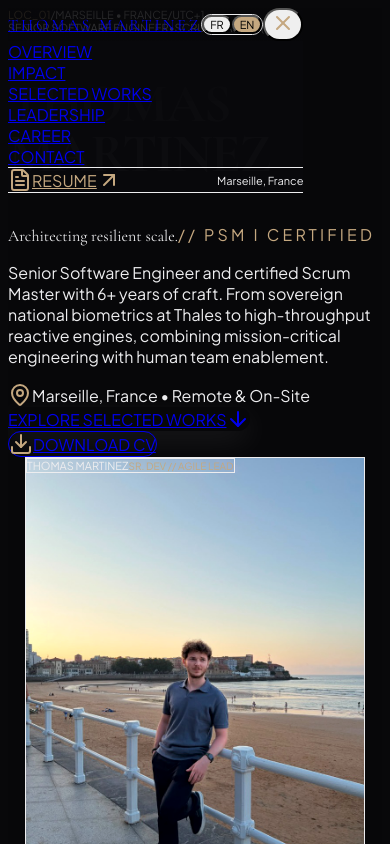
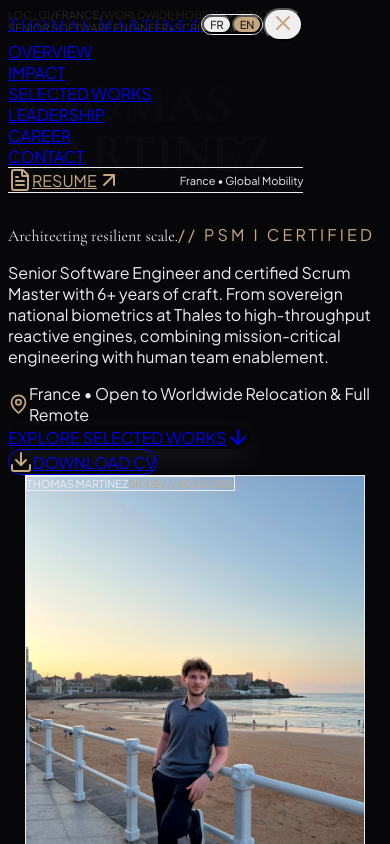
Before and after one commit to ThomsMTZ/website, a Next.js app: page / in a window 390 px wide. Both pictures are taken after a click on the button 283 px from the left and 24 px from the top of the page. Shown: the top 844 px of the page. Built offline with nearby package versions, Linux system fonts and the light colour scheme.

Commit message:
feat(positioning): unlock global mobility and add dynamic localized CV links

```diff
--- a/app/components/v2/ContactSection.jsx
+++ b/app/components/v2/ContactSection.jsx
@@ -69,8 +69,8 @@ const ContactSection = () => {
 
         <p className="text-base sm:text-lg text-zinc-300 font-light leading-relaxed max-w-2xl font-modern">
           {language === 'fr'
-            ? "Disponible pour des opportunités de Senior Software Engineer, Tech Lead ou Scrum Master / Engineering Manager (Marseille, Paris ou Remote)."
-            : 'Available for Senior Software Engineer, Tech Lead, or Scrum Master / Engineering Manager opportunities (Marseille, Paris, or Remote).'}
+            ? "Disponible pour des opportunités de Senior Software Engineer, Tech Lead ou Engineering Manager — Ouvert à la mobilité internationale (relocation monde entier) & Full Remote."
+            : 'Available for Senior Software Engineer, Tech Lead, or Engineering Manager opportunities — Open to Worldwide Relocation & Global Remote.'}
         </p>
       </div>
 
--- a/app/components/v2/Footer.jsx
+++ b/app/components/v2/Footer.jsx
@@ -25,7 +25,7 @@ const Footer = () => {
               Thomas Martinez
             </span>
             <span className="text-xs text-zinc-400 mt-1 font-modern">
-              Senior Software Engineer • Scrum Master PSM I • Marseille, France
+              Senior Software Engineer • Certified Scrum Master (PSM I) • Global Mobility & Remote
             </span>
           </div>
 
@@ -68,7 +68,7 @@ const Footer = () => {
 
         <div className="flex flex-col sm:flex-row items-start sm:items-center justify-between gap-4 pt-6 border-t border-white/[0.04] text-xs text-zinc-500 font-modern">
           <span>© {new Date().getFullYear()} Thomas Martinez. Tous droits réservés.</span>
-          <span className="text-zinc-600">Marseille • Remote • France</span>
+          <span className="text-zinc-500 font-mono text-[11px]">France &bull; Worldwide Relocation &bull; Full Remote</span>
         </div>
       </div>
     </footer>
--- a/app/components/v2/Hero.jsx
+++ b/app/components/v2/Hero.jsx
@@ -29,9 +29,9 @@ const Hero = () => {
         >
           <span className="text-[#c5a880] font-semibold">LOC_01</span>
           <span className="text-zinc-600">/</span>
-          <span>MARSEILLE &bull; FRANCE</span>
+          <span>FRANCE</span>
           <span className="text-zinc-600">/</span>
-          <span className="text-zinc-500">UTC+1</span>
+          <span className="text-[#c5a880] font-medium">WORLDWIDE MOBILITY &bull; REMOTE</span>
         </motion.div>
 
         <motion.div
@@ -92,7 +92,11 @@ const Hero = () => {
             className="mt-5 flex items-center gap-2 text-xs text-zinc-400 font-modern"
           >
             <MapPin className="w-3.5 h-3.5 text-[#c5a880]" />
-            <span>Marseille, France &bull; Remote & On-Site</span>
+            <span>
+              {language === 'fr'
+                ? 'France • Mobilité Internationale (Monde entier) & Full Remote'
+                : 'France • Open to Worldwide Relocation & Full Remote'}
+            </span>
           </motion.div>
 
           {/* Apple-grade Physical Buttons */}
@@ -114,7 +118,7 @@ const Hero = () => {
             </motion.a>
 
             <motion.a
-              href={personalData.resume}
+              href={personalData.resumes?.[language] || personalData.resume}
               target="_blank"
               rel="noopener noreferrer"
               whileHover={{ scale: 1.02 }}
--- a/app/components/v2/Navbar.jsx
+++ b/app/components/v2/Navbar.jsx
@@ -103,7 +103,7 @@ const Navbar = () => {
 
           {/* Resume link */}
           <a
-            href={personalData.resume}
+            href={personalData.resumes?.[language] || personalData.resume}
             target="_blank"
             rel="noopener noreferrer"
             className="btn-tactile hidden sm:inline-flex items-center gap-1.5 px-4 py-1.5 rounded-full text-xs font-modern uppercase tracking-wider text-white bg-white/[0.06] hover:bg-white/[0.12] border border-white/10 hover:border-[#c5a880]/50 transition-all duration-200 shadow-sm"
@@ -142,7 +142,7 @@ const Navbar = () => {
 
           <div className="flex items-center justify-between pt-1">
             <a
-              href={personalData.resume}
+              href={personalData.resumes?.[language] || personalData.resume}
               target="_blank"
               rel="noopener noreferrer"
               className="inline-flex items-center gap-2 text-xs font-modern uppercase tracking-widest text-[#c5a880]"
@@ -151,7 +151,7 @@ const Navbar = () => {
               <span>{t.navbar.resume}</span>
               <ArrowUpRight className="w-3 h-3" />
             </a>
-            <span className="text-[11px] text-zinc-500 font-modern">Marseille, France</span>
+            <span className="text-[11px] text-zinc-400 font-modern">France &bull; Global Mobility</span>
           </div>
         </div>
       )}
--- a/app/layout.js
+++ b/app/layout.js
@@ -24,7 +24,7 @@ export const metadata = {
   metadataBase: new URL('https://thomsmtz.dev'),
   title: 'Thomas Martinez — Senior Software Engineer & Agile Lead (PSM I)',
   description:
-    'Portfolio of Thomas Martinez, a Senior Software Engineer & Certified Scrum Master (PSM I) with 6+ years of experience architecting national biometric platforms (Thales CABIS), high-throughput reactive microservices (Tricentis NeoLoad), and B2B SaaS platforms. Based in Marseille, France.',
+    'Portfolio of Thomas Martinez, Senior Software Engineer & Certified Scrum Master (PSM I) with 6+ years of experience architecting national biometric platforms (Thales CABIS), high-throughput reactive microservices (Tricentis NeoLoad), and B2B SaaS platforms. Open to Worldwide Relocation & Global Remote.',
   keywords: [
     'Thomas Martinez',
     'Senior Software Engineer',
@@ -32,6 +32,8 @@ export const metadata = {
     'PSM I',
     'Tech Lead',
     'Engineering Manager',
+    'Worldwide Relocation',
+    'Remote Engineer',
     'Java 21',
     'Vert.x',
     'PostgreSQL',
@@ -42,8 +44,8 @@ export const metadata = {
     'Biometrics',
     'Thales',
     'Tricentis',
-    'Marseille',
     'France',
+    'Spain',
     'portfolio',
   ],
   authors: [{ name: 'Thomas Martinez', url: 'https://thomsmtz.dev' }],
@@ -57,7 +59,7 @@ export const metadata = {
     url: 'https://thomsmtz.dev',
     title: 'Thomas Martinez — Senior Software Engineer & Agile Lead (PSM I)',
     description:
-      'Portfolio of Thomas Martinez, Senior Software Engineer and certified Scrum Master (PSM I). Expertise in distributed systems, Java 21, Vert.x, PostgreSQL, React, and Agile Team Leadership.',
+      'Portfolio of Thomas Martinez, Senior Software Engineer and certified Scrum Master (PSM I). Distributed systems, Java 21, Vert.x, PostgreSQL, React. Open to Worldwide Relocation & Global Remote.',
     siteName: 'Thomas Martinez Portfolio',
     images: [
       {
--- a/utils/data/personal-data.js
+++ b/utils/data/personal-data.js
@@ -3,14 +3,19 @@ export const personalData = {
   profile: '/thomas-martinez.jpg',
   designation: 'Senior Software Engineer & Agile Lead',
   roles: ['Senior Full-Stack Engineer', 'Certified Scrum Master (PSM I)', 'Engineering Team Lead'],
-  status: 'Open to Senior Engineer & Engineering Manager opportunities',
-  location: 'Marseille, France • Remote-friendly',
+  status: 'Open to Senior Software Engineer, Tech Lead & Engineering Manager opportunities globally',
+  location: 'France • Worldwide Relocation & Global Remote',
   description:
     'Senior Software Engineer & Certified Scrum Master (PSM I) with 6+ years architecting mission-critical platforms, national biometric systems (Thales CABIS), and high-throughput reactive microservices (Tricentis NeoLoad). Blending deep backend craft (Java 17/21, Vert.x, PostgreSQL, TypeScript) with servant leadership to elevate team delivery (+31% velocity) and product excellence.',
   email: 'thomas-martinez@live.fr',
   phone: '+33 6 64 10 28 21',
-  address: 'Marseille, France / Hybrid & Remote',
+  address: 'France • Open to Worldwide Relocation & Full Remote',
   github: 'https://github.com/ThomsMTZ',
   linkedIn: 'https://www.linkedin.com/in/thomas-martinez-4858b3194/',
-  resume: './Thomas_Martinez_CV_2026.pdf',
+  resume: '/Thomas_Martinez_CV_EN.pdf',
+  resumes: {
+    en: '/Thomas_Martinez_CV_EN.pdf',
+    fr: '/Thomas_Martinez_CV_FR_Tech.pdf',
+    es: '/Thomas_Martinez_CV_ES_Tech.pdf',
+  },
 };
--- a/utils/i18n/en.js
+++ b/utils/i18n/en.js
@@ -18,7 +18,7 @@ export const en = {
       '6+ years of experience delivering national biometric systems at Thales, high-throughput reactive engines at Tricentis, and data-driven SaaS platforms. Blending technical rigor with servant leadership to drive delivery velocity (+31%) and team empowerment.',
     ctaPrimary: 'Explore Selected Works',
     ctaSecondary: 'Download CV',
-    location: 'Marseille, France • Remote-friendly',
+    location: 'France • Worldwide Relocation & Full Remote',
     stats: {
       experience: 'Years Experience',
       velocity: 'Sprint Velocity Gain',
--- a/utils/i18n/fr.js
+++ b/utils/i18n/fr.js
@@ -18,7 +18,7 @@ export const fr = {
       'Plus de 6 ans d’expérience sur des plateformes biométriques souveraines chez Thales, des moteurs réactifs chez Tricentis et des plateformes SaaS B2B. L’alliance d’une exigence technique pointue et d’un leadership bienveillant pour décupler la vélocité (+31%) et l’impact.',
     ctaPrimary: 'Découvrir mes réalisations',
     ctaSecondary: 'Télécharger mon CV',
-    location: 'Marseille, France • Hybride & Télétravail',
+    location: 'France • Mobilité Internationale & Full Remote',
     stats: {
       experience: 'Années d’expérience',
       velocity: 'Gain de vélocité sprint',
```
